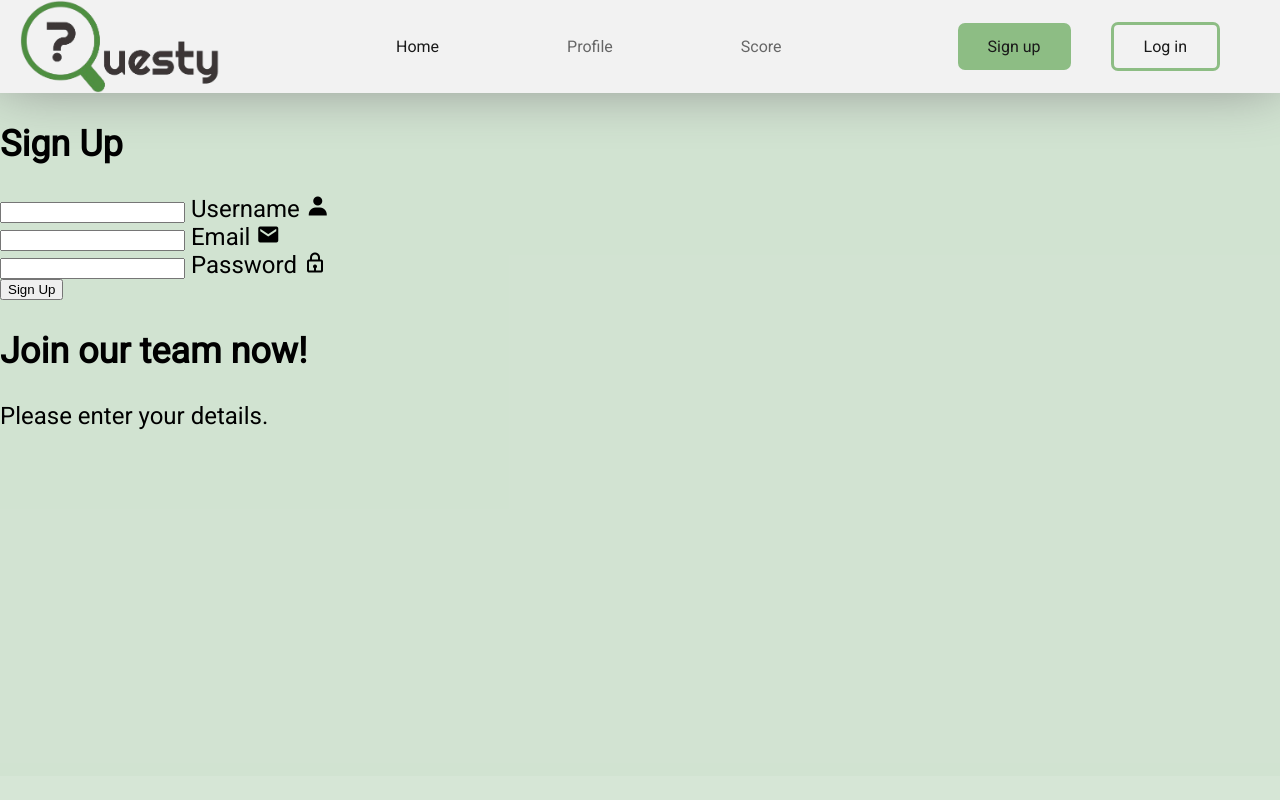
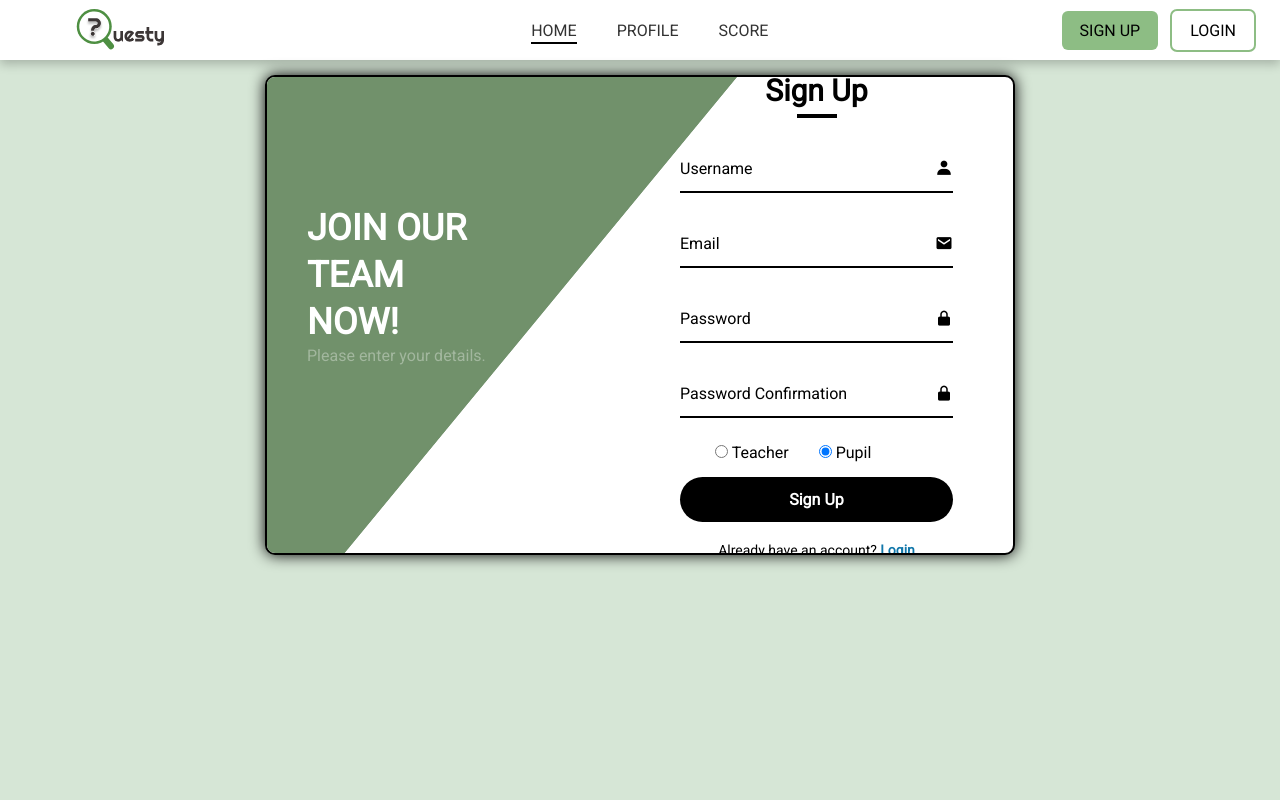
Before and after one commit to Egor1586/Web-application-Science-and-entertainment-quiz, a Python web app: template sign_up/templates/sign_up.html in a window 1280 px wide. Run offline with Jinja, Linux system fonts and the light colour scheme; the template is opened without the code that fills it, so the values that code supplies are empty.

Commit message:
create registration

```diff
--- a/Project/static/css/base.css
+++ b/Project/static/css/base.css
@@ -9,91 +9,109 @@
     --dark_green: #61855A;
 }
 
-body, html {
-    font-family: "Roboto", sans-serif;
-    font-size: 24px;
+* {
     margin: 0;
     padding: 0;
-    background-color: var(--lite_green);
     box-sizing: border-box;
 }
 
-* {
-    box-sizing: border-box;
+body {
+    display: flex;
+    flex-direction: column;
+    justify-content: center;
+    align-items: center;
+
+    font-family: 'Roboto', sans-serif;
+    background-color: var(--lite_green);
 }
 
-header {
-    background-color: var(--header_color);
-    box-shadow: 0px -10px 60px gray;
+header{
+    box-shadow: 0px 4px 10px rgba(0, 0, 0, 0.229);
+    border-bottom: 1px solid rgba(0, 0, 0, 0.1);
+
+    width: 100vw;
+    position: relative;
+    margin-bottom: 15px;
+    height: 60px;
 }
 
-.container {
-    width: 100%;
-    max-width: 1440px;
-    max-height: 102px;
-    margin: 0 auto;
-    padding: 0 20px;
-}
-
-/* HEADER */
-
-.header-content {
+.navbar {
     display: flex;
     justify-content: space-between;
     align-items: center;
+    padding: 12px 24px;
+    background-color: white;
+    border: none;
 }
 
-.header-content-logo {
-    max-width: 200px;
-    max-height: 102px;
+.logo {
+    display: flex;
+    align-items: center;
+    justify-content: left;
+    width: 194px;
+    /* gap: 8px; */
 }
 
-nav {
+.logo img {
+    height: 42px;
+}
+
+
+.nav-links {
+    display: flex;
+    gap: 40px;
+    margin-left: 20px;
+}
+
+.nav-links a {
+    text-decoration: none;
+    color: #333;
+    font-weight: 500;
+    position: relative;
+}
+
+.nav-links a:hover {
+    color: #000;
+}
+
+.nav-links a:nth-child(1)::after {
+    content: "";
+    position: absolute;
+    bottom: -4px;
+    left: 0;
+    width: 100%;
+    height: 2px;
+    background-color: black;
+
+}
+
+
+.auth-buttons {
     display: flex;
     align-items: center;
+    flex-direction: row;
+    justify-content: space-between;
+
+    gap: 12px;
 }
 
-nav a {
-    text-decoration: none;
-    margin-right: 10vw;
-    color: var(--grey);
-    font-size: 16px;
-    transition: all 0.3s ease;
-}
-
-nav a:hover {
-    color: var(--dark_green);
-    transform: scale(1.1);
-}
-
-nav a:last-of-type {
-    margin-right: 0;
-}
-
-nav a.checked {
-    color: var(--black);
-}
-
-.header-content_last {
-    display: flex;
-    align-items: center;
-}
-
-.header-content_last a {
+.auth-buttons a {
     margin-right: 40px;
     text-decoration: none;
-    color: var(--black);
+    color: black;
     font-size: 16px;
 }
 
-.header-content_last a:first-of-type {
-    background-color: var(--sign_up_green);
-    border-radius: 7px;
-    padding: 14px 30px;
+.auth-buttons a:first-of-type {
+    background-color:#8DBD84;
+    border-radius: 6px;
+    padding: 10px 18px;
+    margin: 0;
 }
 
-.header-content_last a:last-of-type {
-    border: 3px solid var(--sign_up_green);
+.auth-buttons a:last-of-type {
+    border: 2px solid #8DBD84;
     border-radius: 7px;
-    padding: 12px 30px;
+    padding: 10px 18px;
+    margin: 0;
 }
--- a/Project/templates/base.html
+++ b/Project/templates/base.html
@@ -11,29 +11,21 @@
     <body>
 
     <!-- HEADER -->
+        <header class="navbar">
+            <div class="logo">
+                <!-- <img src="{{ url_for('static', filename = 'css/images/logo.png') }}" alt="logo" class="logo"> -->
+                <img alt="Qusty logo" class="logo" src="{{ url_for('static', filename='images/logo.svg') }}">
+            </div>
 
-        <header>
-            <div class="container">
-                <div class="header-content">
+            <nav class="nav-links">
+                <a class="checked" href="/">HOME</a>
+                <a href="/profile">PROFILE</a>
+                <a href="/score">SCORE</a>
+            </nav>
 
-                    <img alt="Qusty logo" class="header-content-logo" src="{{ url_for('static', filename='images/logo.png') }}">
-
-                    <nav>
-                        <a class="checked" href="/">Home</a>
-                        <a href="/profile">Profile</a>
-                        <a href="/score">Score</a>
-                    </nav>
-
-                    <div class="header-content_last">
-                        <a href="/sign_up">
-                            Sign up
-                        </a>
-                        <a href="/login">
-                            Log in
-                        </a>
-                    </div>
-
-                </div>
+            <div class="auth-buttons">
+                <a href="/sign_up">SIGN UP</a>
+                <a href="/login">LOGIN</a>
             </div>
         </header>
 
--- a/sign_up/static/css/sign_up.css
+++ b/sign_up/static/css/sign_up.css
@@ -1,48 +1,33 @@
-
-body{
-    display: flex;
-    flex-direction: column;
-    justify-content: center;
-    align-items: center;
-
-    font-family: 'Roboto', sans-serif;
-    background-color: rgba(221, 230, 252, 0.9);
-    overflow-y: scroll;
-}
-
-html {
-    scrollbar-width: none;
-}
-
-
-*{
-    box-sizing: border-box;
-    margin: 0;
-    padding: 0;
-
-}
-
 *{
     margin: 0;
     padding: 0;
     box-sizing: border-box;
+    font-family: 'Roboto';
+}
+
+body{
+    display: flex;
+    justify-content: center;
+    align-items: center;
+    flex-direction: column;
 }
 
 
 .wrapper{
     position: relative;
     width: 750px;
-    height: 450px;
+    height: 480px;
     background: white;
     border: 2px solid black;
     border-radius: 10px;
     box-shadow:  0 0 15px black;
     overflow: hidden;
+    padding: 5px;
 }
 
 .wrapper .form-box{
     position: absolute;
-    top: 0;
+    /* padding: 10px; */
     width: 50%;
     height: 100%;
 
@@ -114,13 +99,14 @@ html {
     color: black;
     pointer-events: none;
     transition: 0.5s;
+
 }
 
 
 .input-box input:focus~label,
 .input-box input:valid~label{
     top: -5px;
-    color:  rgba(59, 73, 109, 1);
+    color: rgba(59, 73, 109, 1);
 }
 
 .input-box i{
@@ -153,6 +139,25 @@ form button{
 form button:hover{
     box-shadow: 0 0 10px rgba(0, 0, 0, 0.5);
 }
+
+
+
+
+
+
+form  .radio-box {
+    display: flex;
+    margin: 15px 35px;
+}
+
+form  .radio-box .radio-button-box:last-of-type{
+    margin:  0px 30px;
+}
+
+
+
+
+
 
 form .linkTxt{
     font-size: 14px;
@@ -205,9 +210,9 @@ form .linkTxt{
     left: 0;
     width: 800px;
     height: 570px;
-    background: rgba(59, 73, 109, 1);
-    transform: rotate(-10deg) skewY(-40deg);
+    background: rgba(113, 145, 107, 1);
+    transform: rotate(-10.5deg) skewY(-40deg);
     transform-origin: bottom left;
-    border-bottom:  3px solid rgb(65, 78, 112);
+    border-bottom:  3px solid rgba(113, 145, 107, 1);
     transition:  1.5s ease;
 }
--- a/sign_up/templates/sign_up.html
+++ b/sign_up/templates/sign_up.html
@@ -5,7 +5,8 @@
 {% endblock %}
 
 {% block links %}
-    <link rel="stylesheet" href="{{ url_for('static', filename='css/sig_up.css') }}">
+    <link rel="stylesheet" href="{{ url_for('sign_up.static', filename= 'css/sign_up.css') }}">
+
 {% endblock %}
 
 <!-- добавление формы для регестрации -->
@@ -13,31 +14,52 @@
 {% block content %}
     <div class="wrapper">
         <span class="rotate-bg"></span>
-
         <div class="form-box reg">
             <h2 class="title">Sign Up</h2>
 
             <form action="" method="POST">
-
                 <div class="input-box">
-                    <input type="text" class="input-text">
-                    <label for="id_username">Username</label>
+                    <input type="text" name="name" required>
+                    <label for="name">Username</label>
                     <i class='bx bxs-user'></i>
                 </div>
 
                 <div class="input-box">
-                    <input type="email" name="" id="" class="input-text">
-                    <label for="id_email">Email</label>
+                    <input type="email" name="email" required>
+                    <label for="email">Email</label>
                     <i class='bx bxs-envelope'></i>
                 </div>
 
                 <div class="input-box">
-                    <input type="password" class="input-text">
-                    <label for="id_password">Password</label>
-                    <i class='bx bx-lock'></i>
+                    <input type="password" name="password" required>
+                    <label for="password">Password</label>
+                    <i class='bx bxs-lock-alt'></i>
                 </div>
 
-                <button type="submit" class="btn-login">Sign Up</button>
+                <div class="input-box">
+                    <input type="password" name="password-confirmation" required>
+                    <label for="passwrod-confirmation">Password Confirmation</label>
+                    <i class='bx bxs-lock-alt'></i>
+                </div>
+
+                <div class="radio-box">
+                    <div class="radio-button-box">
+                        <input type="radio" id=True name="is_teacher" value= True checked >
+                        <label for="Teacher">Teacher</label>
+                    </div>
+
+                    <div class="radio-button-box">
+                        <input type="radio" id= False name="is_teacher" value= False checked >
+                        <label for="pupil">Pupil</label>
+                    </div>
+                </div>
+
+                <button type="submit" class="btn">Sign Up</button>
+
+                <div class="linkTxt">
+                    <p>Already have an account? <a href="/login/" class="login-link">Login</a></p>
+                </div>
+
             </form>
         </div>
 
@@ -45,5 +67,6 @@
             <h2>Join our team now!</h2>
             <p>Please enter your details.</p>
         </div>
+
     </div>
 {% endblock %}
```
Also changed, not shown: Project/migrations/versions/0a2d7e47a44b_.py (deleted, +0 -32 lines), Project/migrations/versions/273d860fc6b8_.py (renamed from Project/migrations/versions/c745bfc34bd6_.py, +3 -6 lines), Project/migrations/versions/336f680f7820_.py (deleted, +0 -32 lines), Project/migrations/versions/5f82a8a53398_.py (deleted, +0 -32 lines), Project/migrations/versions/7564e295ae6a_.py (deleted, +0 -32 lines), Project/migrations/versions/a0b18bfb206f_.py (deleted, +0 -32 lines), Project/migrations/versions/a7f80130d553_.py (deleted, +0 -32 lines), Project/migrations/versions/ca41e3033211_.py (deleted, +0 -32 lines), Project/migrations/versions/ef9a4ac896ea_.py (renamed from Project/migrations/versions/66c5303cd460_.py, +11 -7 lines), home_app/static/css/manage.py (added, +10 -0 lines), requirements.txt (+11 -29 lines), sign_up/views.py (+39 -1 lines), Project/static/images/logo.png (deleted), Project/static/images/logo.svg (added), 1 more files.
